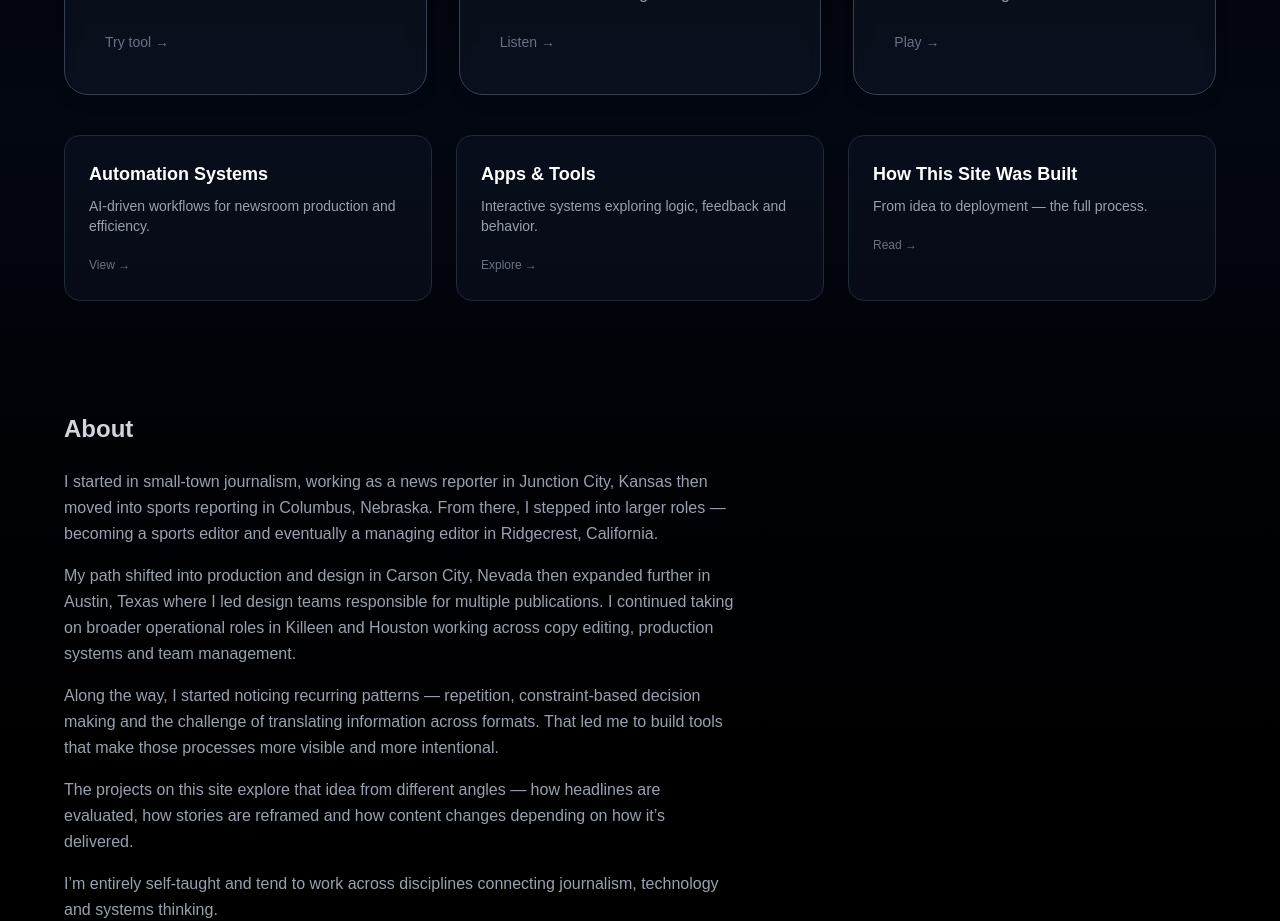
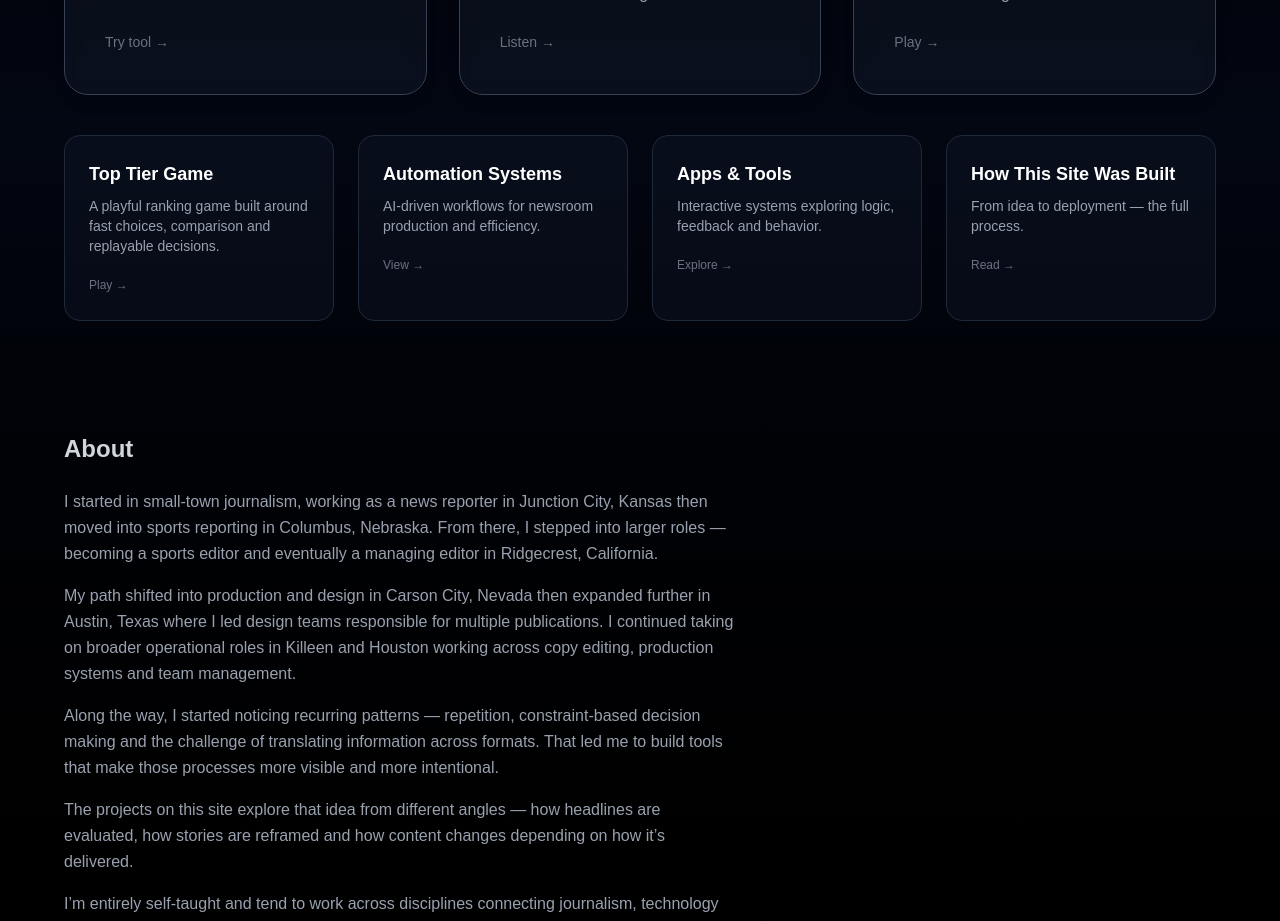
Before and after one commit to KestCo/my-portfolio, a Next.js app: page / in a window 1280 px wide. Shown: the part 980-1901 px from the top of the page. Built offline with nearby package versions, Linux system fonts and the light colour scheme.

Commit message:
Add Top Tier Game to portfolio

```diff
--- a/app/page.tsx
+++ b/app/page.tsx
@@ -118,7 +118,25 @@ export default function Home() {
           </div>
 
           {/* SUPPORTING GRID */}
-          <div className="grid md:grid-cols-3 gap-6">
+          <div className="grid md:grid-cols-2 lg:grid-cols-4 gap-6">
+
+            {/* Top Tier Game */}
+            <Link
+              href="https://top-tier-game.vercel.app/"
+              target="_blank"
+              rel="noopener noreferrer"
+              className="group border border-gray-800 rounded-2xl p-6 hover:border-gray-500 transition bg-gray-900/40"
+            >
+              <h3 className="text-lg font-semibold mb-2 group-hover:underline">
+                Top Tier Game
+              </h3>
+              <p className="text-gray-400 text-sm mb-4">
+                A playful ranking game built around fast choices, comparison and replayable decisions.
+              </p>
+              <span className="text-xs text-gray-500 group-hover:text-white transition">
+                Play →
+              </span>
+            </Link>
 
             {/* Automation */}
             <Link
--- a/app/projects/apps/page.tsx
+++ b/app/projects/apps/page.tsx
@@ -72,6 +72,34 @@ export default function AppsPage() {
           </div>
 
           {/* App 2 */}
+          <div className="border border-gray-800 rounded-2xl p-6 bg-gray-900/40">
+            <p className="text-xs text-gray-500 mb-2 uppercase tracking-wide">
+              Interactive Game
+            </p>
+
+            <h2 className="text-2xl font-semibold mb-2">
+              Top Tier Game
+            </h2>
+
+            <p className="text-gray-400 mb-4 text-sm">
+              A fast, playful ranking game focused on quick choices, comparison and replayable decision-making.
+            </p>
+
+            <a
+              href="https://top-tier-game.vercel.app/"
+              target="_blank"
+              rel="noopener noreferrer"
+              className="inline-block bg-white text-black px-4 py-2 rounded-xl text-sm hover:opacity-80 transition"
+            >
+              Play Top Tier Game Live →
+            </a>
+
+            <p className="text-gray-500 text-sm mt-4">
+              Built to make ranking and comparison feel immediate, light and fun.
+            </p>
+          </div>
+
+          {/* App 3 */}
           <div>
             <h2 className="text-2xl font-semibold mb-2">
               Decision Feedback System
```
